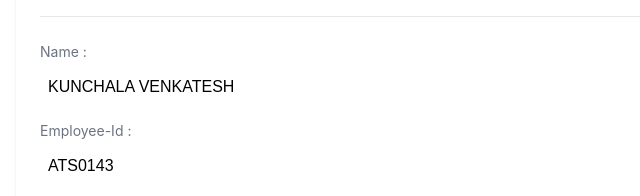
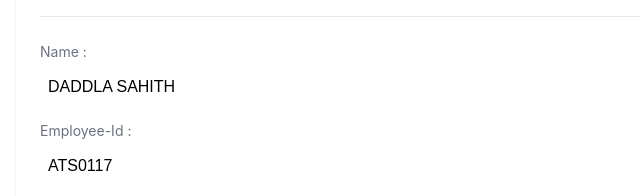
Before and after one commit to sahithdaddla/increment, a plain HTML site: page index.html in a window 1280 px wide. Shown: the part 204-400 px from the top of the page, 0-640 px from the left. Drawn offline with Linux system fonts and the light colour scheme.

Commit message:
Update index.html

```diff
--- a/index.html
+++ b/index.html
@@ -191,11 +191,11 @@
                 <div class="details-section">
                     <div class="input-group">
                         <label for="name">Name :</label>
-                        <input type="text" id="name" value="KUNCHALA VENKATESH" readonly />
+                        <input type="text" id="name" value="DADDLA SAHITH" readonly />
                     </div>
                     <div class="input-group">
                         <label for="text">Employee-Id :</label>
-                        <input type="text" id="Emp-Id" value="ATS0143" readonly />
+                        <input type="text" id="Emp-Id" value="ATS0117" readonly />
                     </div>
                     <div class="input-group">
                         <label for="salary">Base Salary ($) :</label>
```
